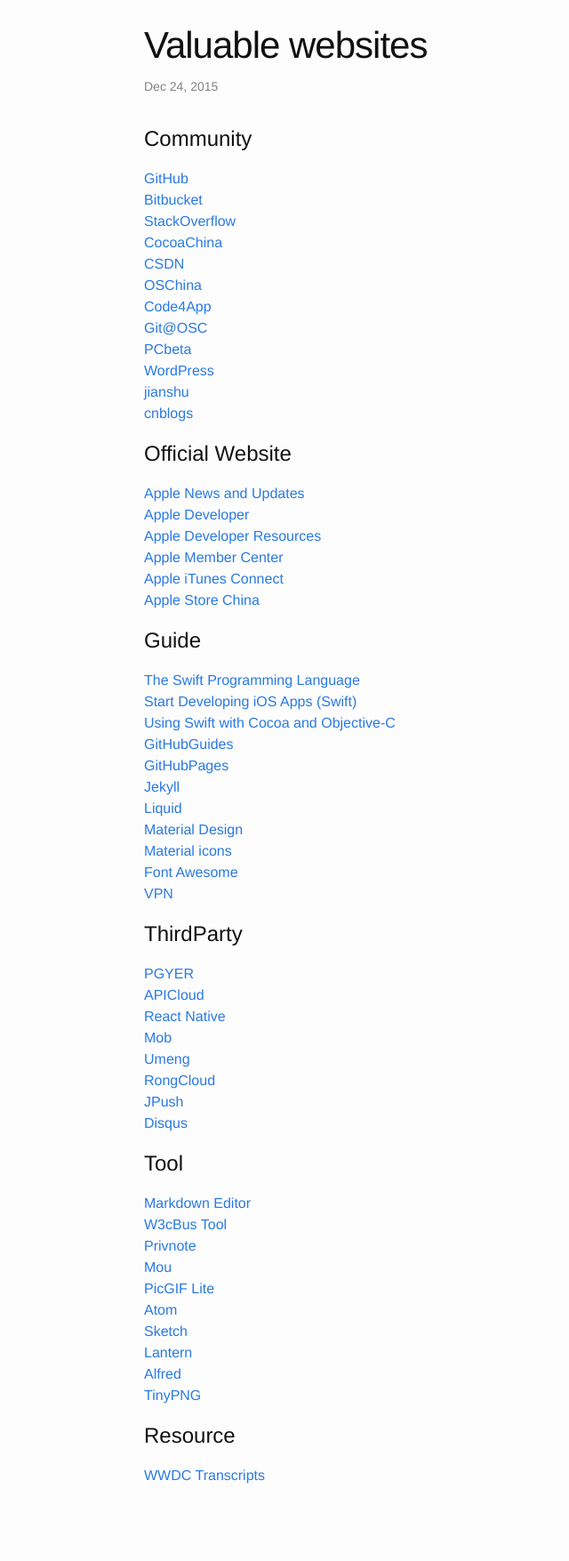
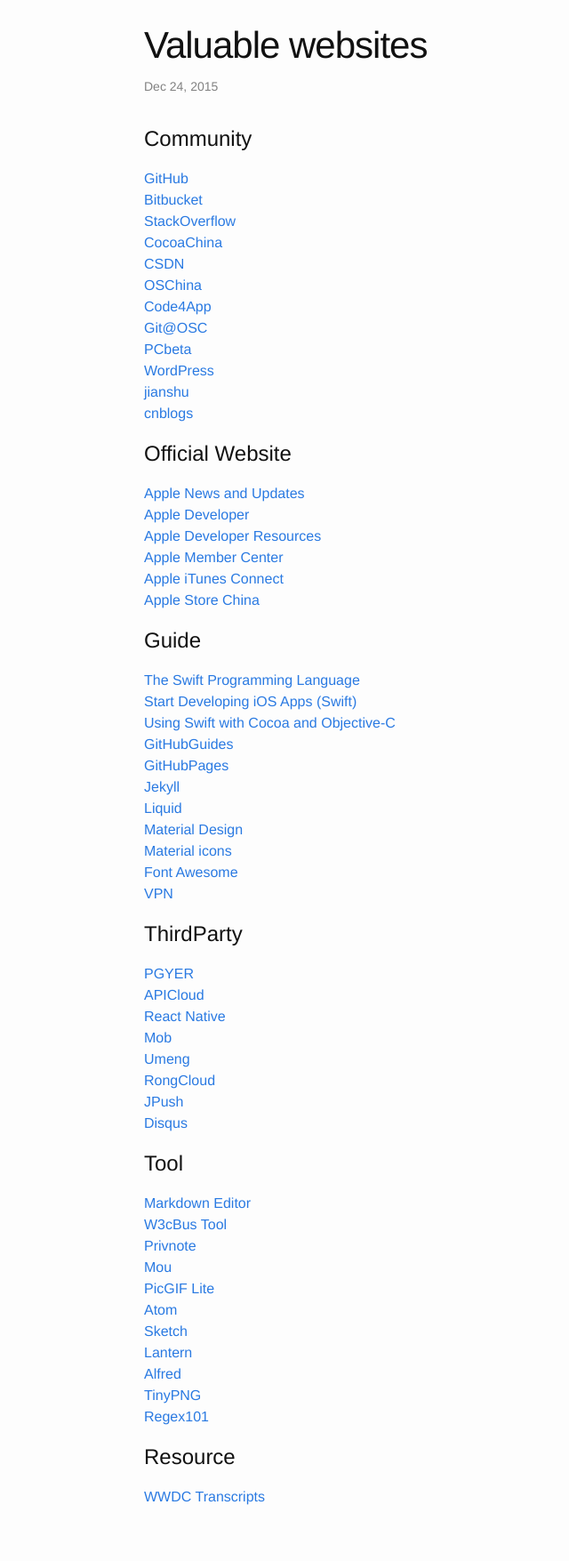
Before and after one commit to GeekRRK/GeekRRK.github.io, a Jekyll site: the page built from _posts/2015-12-24-Valuable websites.md, in a window 1280 px wide. Shown: the whole page at 89% size, without its empty margins (108-748 px from the left). Built offline with Jekyll 4.4.1, drawn with Linux system fonts in a browser that asks for light colours; before the commit the page ends 1731 px from its top, so only the background shows below that.

Commit message:
Update 2015-12-24-Valuable websites.md

```diff
--- a/_posts/2015-12-24-Valuable websites.md
+++ b/_posts/2015-12-24-Valuable websites.md
@@ -59,6 +59,7 @@
 [Lantern](https://getlantern.org)
 [Alfred](https://www.alfredapp.com)
 [TinyPNG](https://tinypng.com)
+[Regex101](https://regex101.com)
 
 # Resource
 [WWDC Transcripts](http://asciiwwdc.com)
```
